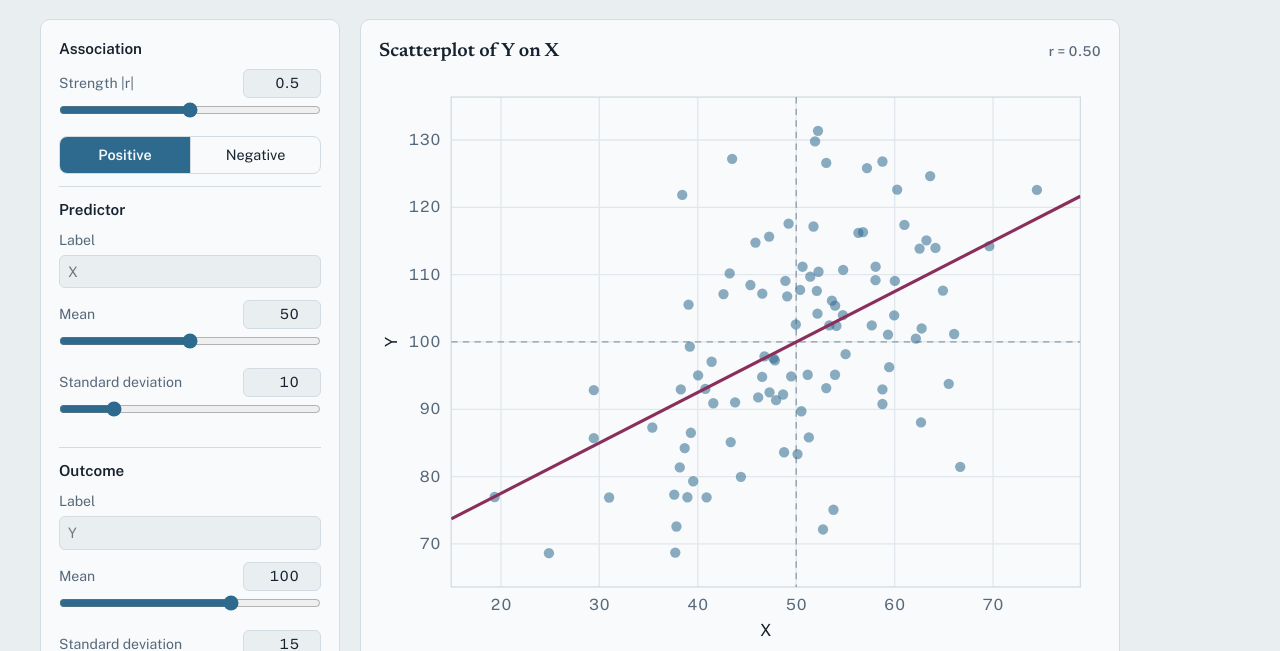
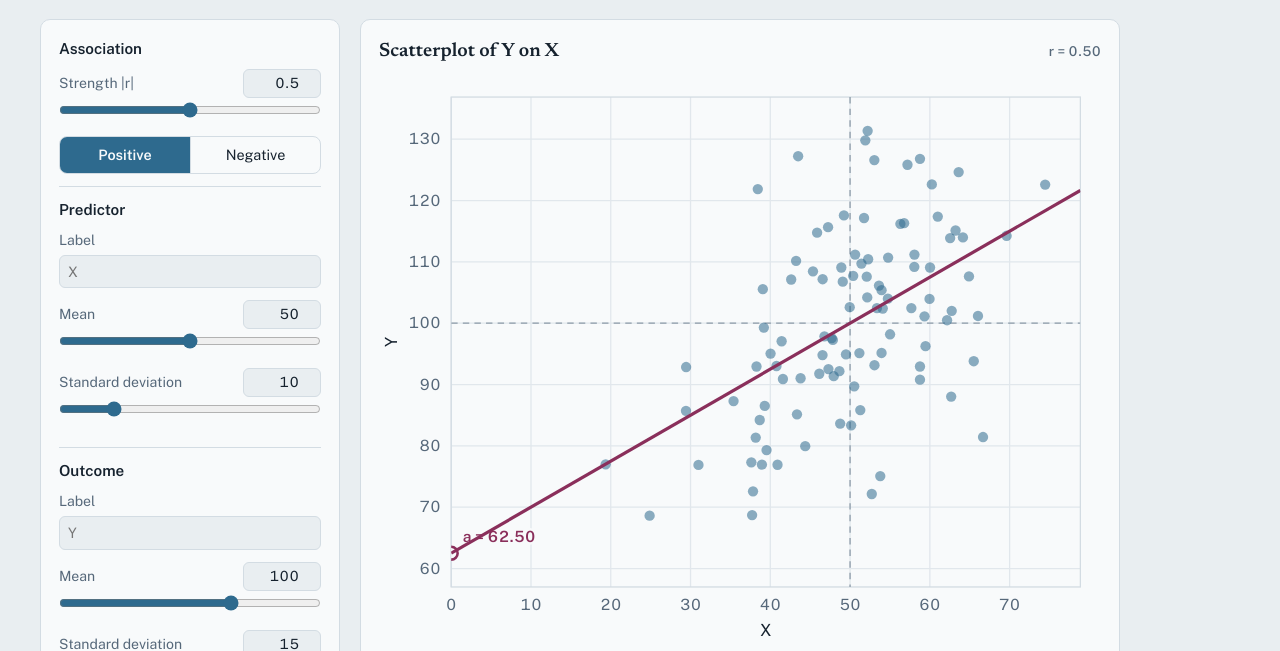
Before and after one commit to cortina16-oss/association-explorer, a plain HTML site: page index.html in a window 1280 px wide. Shown: the part 149-800 px from the top of the page. Drawn offline with nearby package versions, Linux system fonts and the light colour scheme.

Commit message:
Scale axes to include X = 0 so the line crosses at the intercept; label intercept
Co-Authored-By: Claude Opus 5.5 <noreply@anthropic.com>
Claude-Session: https://claude.ai/code/session_0193TSMqV9bQ5X1a5vBnruwh

```diff
--- a/index.html
+++ b/index.html
@@ -305,6 +305,11 @@ thead th{color:var(--muted);font-weight:500;border-bottom:1.5px solid var(--ink)
       const tip=see?`<title>${xlab} = ${f(x[i],2)}, ${ylab} = ${f(y[i],2)}\nPredicted = ${f(fit.a+fit.b*x[i],2)}\nError = ${f(y[i]-fit.a-fit.b*x[i],2)}, squared = ${f((y[i]-fit.a-fit.b*x[i])**2,2)}</title>`:"";
       h+=`<circle cx="${sx(x[i]).toFixed(1)}" cy="${sy(y[i]).toFixed(1)}" r="${rad}" fill="var(--point)" fill-opacity=".55">${tip}</circle>`;
     }
+    if(x0<0&&x1>0)h+=`<line x1="${sx(0)}" x2="${sx(0)}" y1="${m.t}" y2="${m.t+ph}" stroke="var(--muted)" stroke-width="1"/>`;
+    if(y0<0&&y1>0)h+=`<line x1="${m.l}" x2="${m.l+pw}" y1="${sy(0)}" y2="${sy(0)}" stroke="var(--muted)" stroke-width="1"/>`;
+    {const ix=sx(0),iy=sy(fit.a),right=ix<m.l+pw-120;
+     h+=`<circle cx="${ix}" cy="${iy}" r="5" fill="var(--panel)" stroke="var(--fit)" stroke-width="2"/>`;
+     h+=`<text x="${ix+(right?9:-9)}" y="${iy+(fit.b>=0?-9:16)}" text-anchor="${right?"start":"end"}" style="fill:var(--fit);font-weight:600;paint-order:stroke;stroke:var(--panel);stroke-width:4px;stroke-linejoin:round">a = ${f(fit.a,dig(fit.a))}</text>`;}
     if(see&&see.hi!=null){const i=see.hi;h+=`<circle cx="${sx(x[i])}" cy="${sy(y[i])}" r="${rad+4}" fill="none" stroke="var(--err)" stroke-width="2"/>`;}
     h+=`<line x1="${sx(x0)}" y1="${sy(fit.a+fit.b*x0)}" x2="${sx(x1)}" y2="${sy(fit.a+fit.b*x1)}" stroke="var(--fit)" stroke-width="2.5"/>`;
     h+=`</g>`;
@@ -313,6 +318,8 @@ thead th{color:var(--muted);font-weight:500;border-bottom:1.5px solid var(--ink)
     svg.innerHTML=h;
   }
   function limits(v){let lo=Math.min(...v),hi=Math.max(...v);const pad=(hi-lo||1)*0.08;return[lo-pad,hi+pad];}
+  function xLimits(v){let [lo,hi]=limits(v);if(lo>0)lo=0;if(hi<0)hi=0;return[lo,hi];}
+  function yLimits(v,a){let lo=Math.min(...v,a),hi=Math.max(...v,a);const pad=(hi-lo||1)*0.08;return[lo-pad,hi+pad];}
 
   function renderSEE(x,y,e,e2,SSE,hi,R,XN,YN){
     const d=v=>dig(v),sumE=e.reduce((s,v)=>s+v,0),MSE=SSE/R.df,inside=e.filter(v=>Math.abs(v)<=R.s).length;
@@ -342,7 +349,7 @@ thead th{color:var(--muted);font-weight:500;border-bottom:1.5px solid var(--ink)
     $("raw").setAttribute("aria-label",`Scatterplot of ${state.xname.trim()||"X"} and ${state.yname.trim()||"Y"} with the fitted regression line`);
     const e=x.map((v,i)=>y[i]-(R.a+R.b*v)),e2=e.map(v=>v*v),SSE=e2.reduce((s,v)=>s+v,0);
     let hi=0;e.forEach((v,i)=>{if(Math.abs(v)>Math.abs(e[hi]))hi=i;});
-    draw($("raw"),x,y,{a:R.a,b:R.b},R.Mx,R.My,[...limits(x),...limits(y)],XN,YN,state.see?{s:R.s,hi}:null);
+    draw($("raw"),x,y,{a:R.a,b:R.b},R.Mx,R.My,[...xLimits(x),...yLimits(y,R.a)],XN,YN,state.see?{s:R.s,hi}:null);
     document.querySelectorAll(".see-only").forEach(el=>el.hidden=!state.see);
     if(state.see)renderSEE(x,y,e,e2,SSE,hi,R,XN,YN);
 
```
